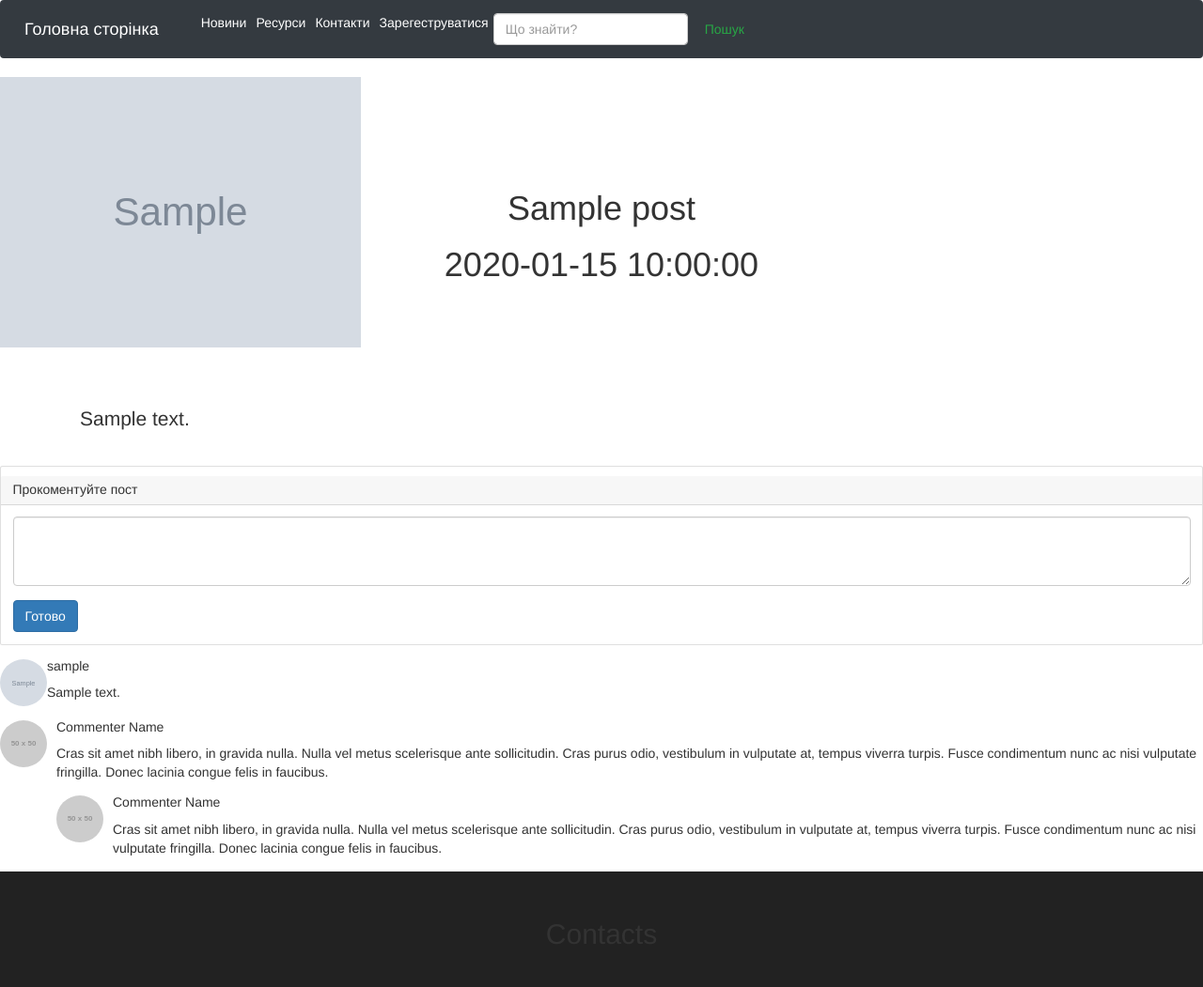
After one commit to chamois1/IT-MyBlog, a Flask app: page /1/1 in a window 1280 px wide. The commit adds this page. Shown: the whole page at 94% size. Run offline with Flask 3, Linux system fonts and the light colour scheme; tables that the repository leaves empty hold one stand-in row (values such as "Sample post"); grey boxes marked "Sample" are stand-in pictures; grey boxes labelled with a size stand in for pictures from a placeholder-image service; some libraries are stand-ins or nearby versions.

Commit message:
Added: nav bar, type posts and comment

```diff
--- a/admin_panel.py
+++ b/admin_panel.py
@@ -6,6 +6,7 @@ from flask import Blueprint, render_template, session, redirect, url_for, reques
 
 from models import Posts
 from db import db
+
 
 # This file, for urls /admin, or /admin/settings other
 admin_bp = Blueprint('admin', __name__, url_prefix='/admin')
@@ -35,6 +36,7 @@ def add_post():
         description = request.form['description']
         tag = request.form['tags']
         image = request.files['image-post']
+        type = request.form['type']
 
         if image:
             # Generate a unique image using UUID and save the avatar
@@ -53,7 +55,7 @@ def add_post():
             edit_tags += f'#{i} '
 
 
-        save_data = Posts(title=title, description=description, tag=edit_tags, image=image_path)
+        save_data = Posts(title=title, description=description, tag=edit_tags, image=image_path, type=type)
         db.session.add(save_data)
         db.session.commit()
 
--- a/main.py
+++ b/main.py
@@ -8,8 +8,13 @@ from flask_bcrypt import Bcrypt, check_password_hash
 from flask_ckeditor import CKEditor
 
 from db import db_init, db
-from models import Accounts_Users, Posts
+from models import Accounts_Users
 from admin_panel import admin_bp
+from posts_routes import posts_bp
+
+"""
+This file for starting server, settings and users authorizations
+"""
 
 # settings
 app = Flask(__name__)
@@ -17,6 +22,7 @@ ckeditor = CKEditor(app)
 
 # urls from file admin_panel
 app.register_blueprint(admin_bp)
+app.register_blueprint(posts_bp)
 
 # config
 app.config['SECRET_KEY'] = '(#U(@FU*AUF*UIAJ091E)!(@#$*190()$!2497() FUIAJQIJ*($@#!*7EDSAIJIDJAS)))'
@@ -28,7 +34,6 @@ app.config['UPLOAD_FOLDER'] = 'static/images/'
 db_init(app)
 Session(app)
 
-
 # decorator, checking session on user, whether the user is logged into the account
 def session_required(f):
     @wraps(f)
@@ -37,6 +42,14 @@ def session_required(f):
             return redirect(url_for('sign_in'))
         return f(*args, **kwargs)
     return decorated_if_session
+
+
+# function will pass variables for all html
+@app.context_processor
+def session_base():
+    session_is_admin = session.get('is_admin')
+    id_session = session.get('id')
+    return dict(session_is_admin=session_is_admin, id_session=id_session)
 
 
 # Main page
@@ -119,25 +132,15 @@ def sign_in():
 @app.route('/my-profile', methods=['POST', 'GET'])
 @session_required
 def my_profile():
-    session_id = session.get('id')
-    session_is_admin = session.get('is_admin')
-    account = db.session.query(Accounts_Users).filter_by(id=session_id).first()
-
+    id_session = session.get('id')
+    account = db.session.query(Accounts_Users).filter_by(id=id_session).first()
 
     # button
     if 'logout' in request.form:
         session.clear()
         return redirect('sign-in')
 
-
-    context = {
-        'account': account,
-        'session_is_admin': session_is_admin
-    }
-
-
-    return render_template('my_profile.html', **context)
-
+    return render_template('my_profile.html', account=account)
 
 
 if __name__ == '__main__':
--- /dev/null
+++ b/posts_routes.py
@@ -0,0 +1,43 @@
+from flask import Blueprint, render_template, session, redirect, request
+
+from models import Posts, Comments, Accounts_Users
+from db import db
+
+# This file, for urls /post/resources, or /post/news other
+posts_bp = Blueprint('post', __name__)
+
+
+@posts_bp.route('/news')
+def news_posts():
+    posts = db.session.query(Posts).filter_by(type='news').all()
+
+    return render_template('news.html', posts=posts)
+
+
+@posts_bp.route('/<string:title>/<int:id>', methods=['POST', 'GET'])
+def post(title, id):
+    session_id_author = session.get('id')
+
+    posts = db.session.query(Posts).filter_by(id=id).all()
+    all_news = db.session.query(Posts).filter_by(type='news').all()
+    comments_for_post = db.session.query(Comments).filter_by(id_post=id).all()
+    if not posts:
+        return render_template('not_found_post.html')
+
+
+    author_comment = db.session.query(Accounts_Users).all()
+
+
+    # Comment
+    if request.method == 'POST':
+        text_comment = request.form['text_comment']
+
+        # save
+        save_comment = Comments(text=text_comment, id_post=id, id_author=session_id_author)
+        db.session.add(save_comment)
+        db.session.commit()
+
+        return redirect(f'/post/{title}/{id}')
+
+
+    return render_template('post.html', posts=posts, all_news=all_news, comments_for_post=comments_for_post, author_comment=author_comment)
--- a/templates/admin_panel.html
+++ b/templates/admin_panel.html
@@ -18,21 +18,17 @@
 
     <div class="navbar-header">
         <div class="brand-wrapper">
-
             <div class="brand-name-wrapper">
                 <a class="navbar-brand" href="#">
                     Адмін панель
                 </a>
             </div>
-
         </div>
-
     </div>
 
     <!-- Main Menu -->
     <div class="side-menu-container">
         <ul class="nav navbar-nav">
-            <li><a href="/"><span class="glyphicon glyphicon-home"></span>Головна</a></li>
             <li><a href="/admin/add-post"><span class="glyphicon glyphicon-send"></span>Добавити пост</a></li>
             <li class="active"><a href="#"><span class="glyphicon glyphicon-pencil"></span>Редагувати пости</a></li>
             <li><a href="#"><span class="glyphicon glyphicon-user"></span>Користувачі</a></li>
@@ -41,4 +37,5 @@
 </nav>
     </div>
 </div>
+
 {% endblock %}
--- a/templates/base.html
+++ b/templates/base.html
@@ -4,10 +4,37 @@
     <meta charset="UTF-8">
     <meta http-equiv="X-UA-Compatible" content="IE=edge">
     <meta name="viewport" content="width=device-width, initial-scale=1.0">
-    <title>{% block title %}{% endblock %}</title>
+    <link href="//maxcdn.bootstrapcdn.com/bootstrap/4.1.1/css/bootstrap.min.css" rel="stylesheet" id="bootstrap-css">
+    <script src="//maxcdn.bootstrapcdn.com/bootstrap/4.1.1/js/bootstrap.min.js"></script>
     {% block link %}{% endblock %}
 </head>
 <body>
+    <nav class="navbar navbar-expand navbar-dark bg-dark">
+        <a href="/" class="navbar-brand">Головна сторінка</a>
+
+        <div class="collapse navbar-collapse" id="navbarSupportedContent">
+            <ul class="navbar-nav mr-auto">
+                <a href="/news" class="nav-item active nav-link">Новини</a>
+                <a href="/resources" class="nav-item active nav-link">Ресурси</a>
+                <a href="/contacts" class="nav-item active nav-link">Контакти</a>
+
+                {% if session_is_admin == True %}
+                    <a href="/admin" class="nav-item active nav-link">Адмін панель</a>
+                {% endif %}
+
+                {% if not id_session %}
+                    <a href="/sign-up" class="nav-item active nav-link">Зарегеструватися</a>
+                {% endif %}
+
+            </ul>
+
+            <form action="#" method="post" class="form-inline my-2 mylg-0">
+                <input type="search" class="form-control mr-sm-2" placeholder="Що знайти?" aria-label="Buscar">
+                <button class="btn btn-outline-success" type="submit">Пошук</button>
+            </form>
+        </div>
+    </nav>
+
     {% block body %}{% endblock %}
 </body>
 </html>
--- /dev/null
+++ b/templates/post.html
@@ -0,0 +1,107 @@
+{% extends 'base.html' %}
+
+{% block title %} Post name {% endblock %}
+
+{% block link %}
+<link href="//maxcdn.bootstrapcdn.com/bootstrap/3.3.0/css/bootstrap.min.css" rel="stylesheet" id="bootstrap-css">
+{% endblock %}
+
+{% block body %}
+<style>
+    .post-title-block{padding:100px 0;}
+    .footer-link{float:left; width:100%; background:#222222; text-align:center; padding:30px;}
+</style>
+
+{% for post in posts %}
+    <img style="max-width: 30%; position:absolute;" src="/{{ post.image }}"  alt="image post">
+
+
+    <section class="post-content-section">
+    <div class="container">
+
+            <div class="row">
+            <div class="col-lg-12 col-md-12 col-sm-12 post-title-block">
+                <h1 style="text-align: center;">{{ post.title }}</h1>
+                <h1 style="text-align: center;">{{ post.date }}</h1>
+            </div>
+            <div class="col-lg-9 col-md-9 col-sm-12">
+                <h2 class="lead">{{ post.description|safe }}</h2>
+
+
+                </div>
+                <div class="col-lg-3  col-md-3 col-sm-12">
+                    {% for new in all_news %}
+                    <div class="card shadow">
+                        <div class="card-body text-center">
+                            <a href="/post/{{ new.title }}/{{ new.id }}">
+                                <img src="/{{ new.image }}" class="card-img-top" alt="image new">
+                            </a>
+                            <ul class="list-inline mt-3">
+                                <li class="list-inline-item"><i class="far fa-clock"></i> {{ new.date }}</li>
+                            </ul>
+                            <hr>
+                            <p class="lead">{{ new.title }}</p>
+                            <a class="btn btn-outline-dark my-2" href="/post/{{ new.title }}/{{ new.id }}" role="button">Читати більше</a>
+                        </div>
+                    </div>
+                    <br>
+                    {% endfor %}
+                </div>
+
+
+    </div> <!-- /container -->
+    </section>
+
+    <div class="card my-4">
+        <h5 class="card-header">Прокоментуйте пост</h5>
+        <div class="card-body">
+          <form method="POST">
+            <div class="form-group">
+              <textarea name="text_comment" class="form-control" rows="3"></textarea>
+            </div>
+            <button type="submit" class="btn btn-primary">Готово</button>
+          </form>
+        </div>
+      </div>
+
+      {% for author in author_comment %}
+        {% for com in comments_for_post %}
+            {% if author.id == com.id_author %}
+                <!-- Single Comment -->
+                <div class="media mb-4">
+                    <img style="width:50px; height:50px;  border-radius: 50%;" src="/{{ author.img_avatar }}" class="img-responsive" alt="avatar author">
+                    <div class="media-body">
+
+                        <h5 class="mt-0"> {{author.login}}</h5>
+
+                        {{ com.text }}
+                    </div>
+                </div>
+            {% endif %}
+        {% endfor %}
+      {% endfor %}
+
+      <!-- Comments -->
+      <div class="media mb-4">
+        <img class="d-flex mr-3 rounded-circle" src="http://placehold.it/50x50" alt="">
+        <div class="media-body">
+          <h5 class="mt-0">Commenter Name</h5>
+          Cras sit amet nibh libero, in gravida nulla. Nulla vel metus scelerisque ante sollicitudin. Cras purus odio, vestibulum in vulputate at, tempus viverra turpis. Fusce condimentum nunc ac nisi vulputate fringilla. Donec lacinia congue felis in faucibus.
+
+
+
+          <div class="media mt-4">
+            <img class="d-flex mr-3 rounded-circle" src="http://placehold.it/50x50" alt="">
+            <div class="media-body">
+              <h5 class="mt-0">Commenter Name</h5>
+              Cras sit amet nibh libero, in gravida nulla. Nulla vel metus scelerisque ante sollicitudin. Cras purus odio, vestibulum in vulputate at, tempus viverra turpis. Fusce condimentum nunc ac nisi vulputate fringilla. Donec lacinia congue felis in faucibus.
+            </div>
+          </div>
+
+        </div>
+      </div>
+
+    <section class="footer-link"><h2>Contacts</h2></section>
+    {% endfor %}
+
+{% endblock %}
```
Also changed, not shown: models.py (+24 -12 lines), templates/add_post.html (+45 -4 lines), templates/news.html (added, +30 -0 lines), templates/not_found_post.html (added, +31 -0 lines), static/images/posts/default_post.jpeg (added).
